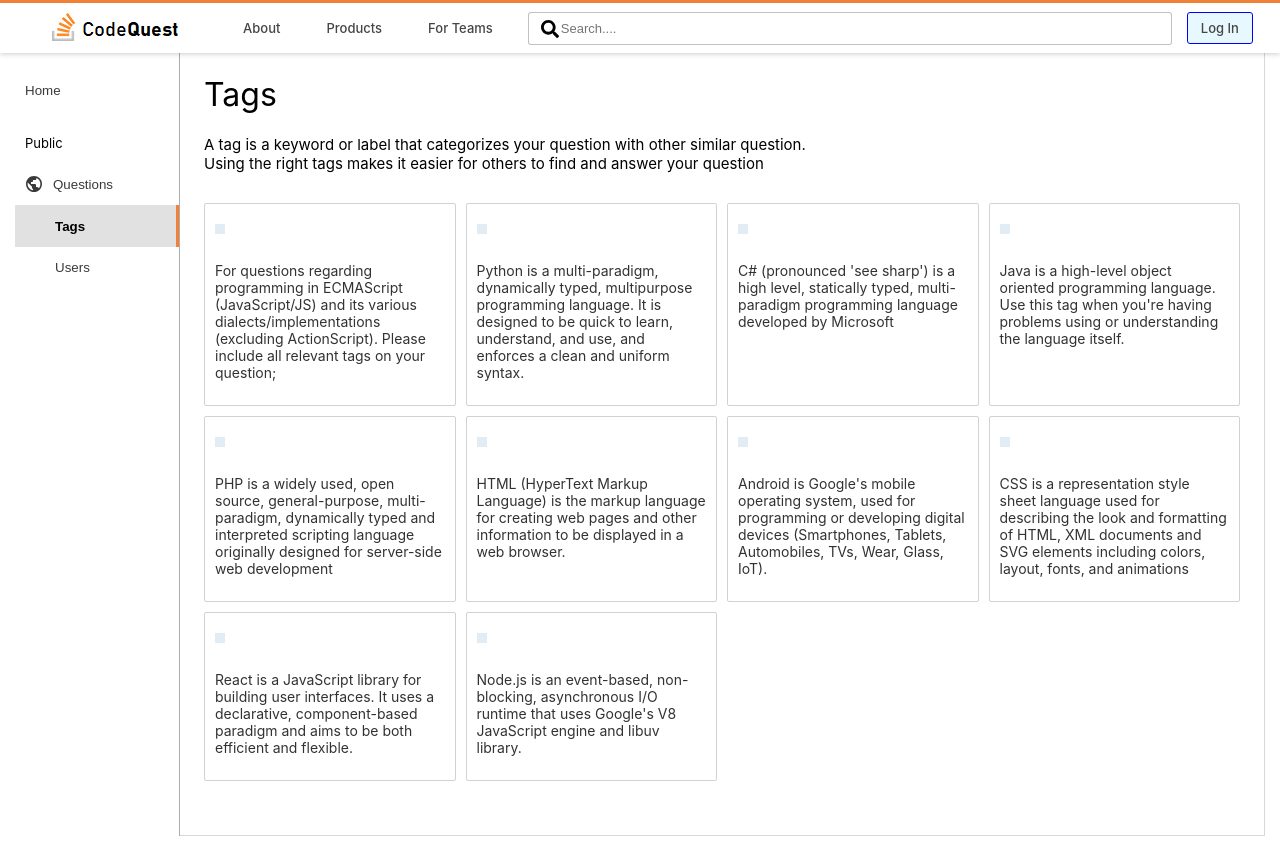
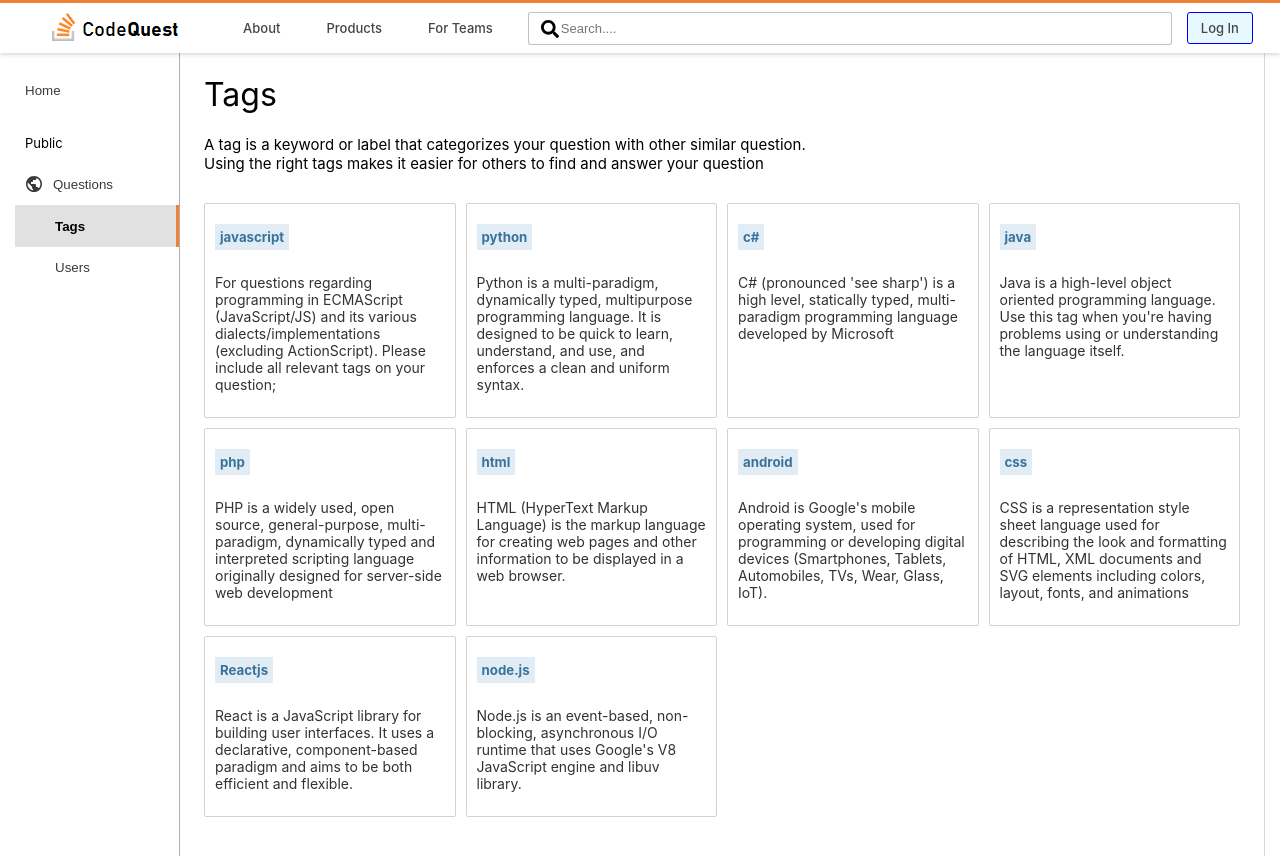
Before and after one commit to khushi-gunnu17/StackOverflow-fullstack-project, a React (Create React App) app in the folder client/: page /Tags in a window 1280 px wide. Shown: the top 856 px of the page. Built offline with nearby package versions, Linux system fonts and the light colour scheme; no server answers.

Commit message:
tag functionality

```diff
--- a/client/src/Components/Navbar/Navbar.jsx
+++ b/client/src/Components/Navbar/Navbar.jsx
@@ -26,6 +26,7 @@ function Navbar({handleslidein}) {
 
     useEffect(() => {
         const token = User?.token
+
         if (token) {
             const decodetoken = jwtDecode(token)
 
@@ -91,6 +92,7 @@ function Navbar({handleslidein}) {
                                 </Link>
 
                             </Avatar>
+
                             <button className='nav-item nav-links' onClick={handlelogout}>Log Out</button>
                         </>
                     )}
--- a/client/src/pages/Tags/Taglist.jsx
+++ b/client/src/pages/Tags/Taglist.jsx
@@ -3,7 +3,7 @@ import React from 'react'
 function Taglist({tag}) {
     return (
         <div className='tag'>
-            <h5>{tag.tagname}</h5>
+            <h5>{tag.tagName}</h5>
             <p>{tag.tagDesc}</p>
         </div>
     )
```
Also changed, not shown: 1 other file (tests, documents, lock files or other folders).
